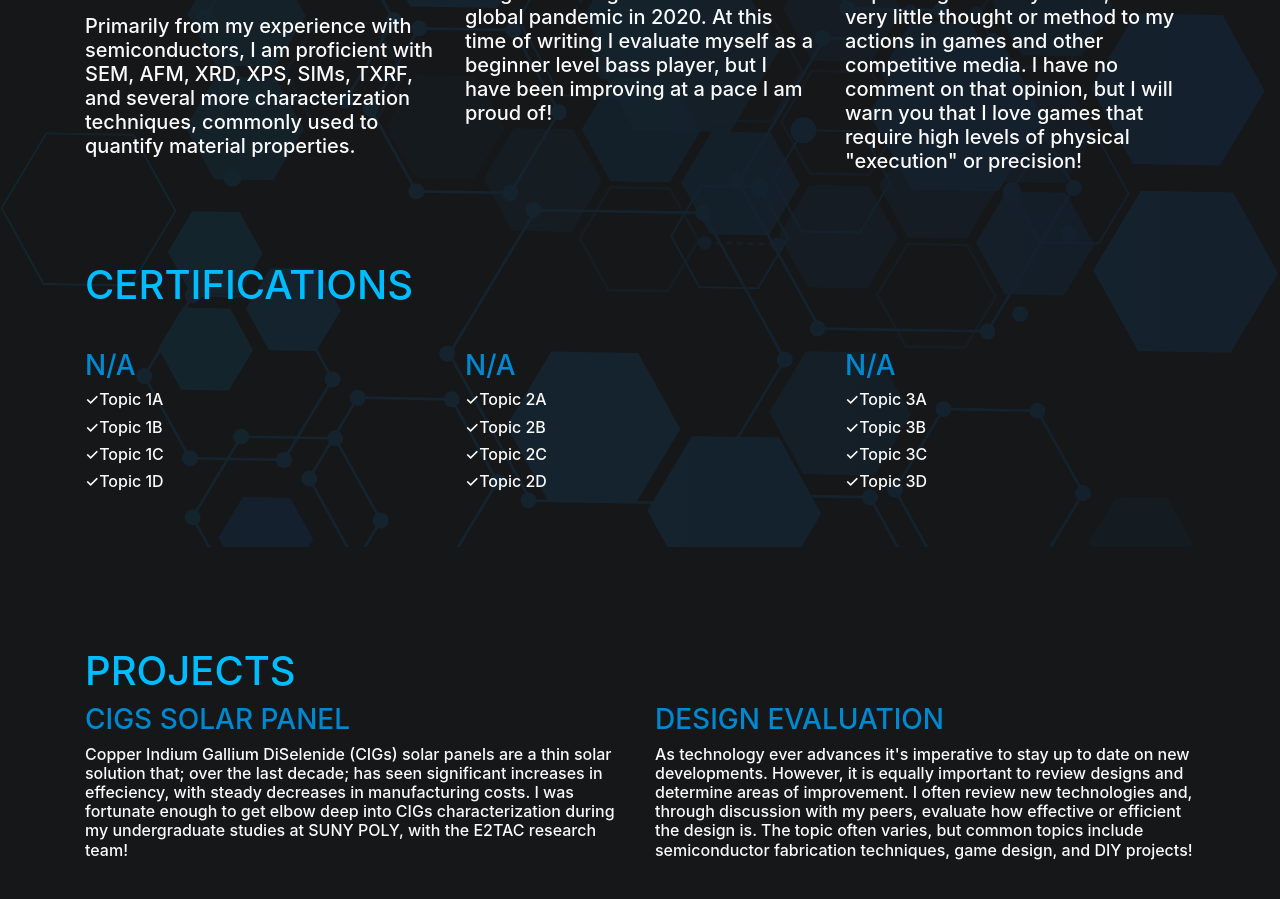
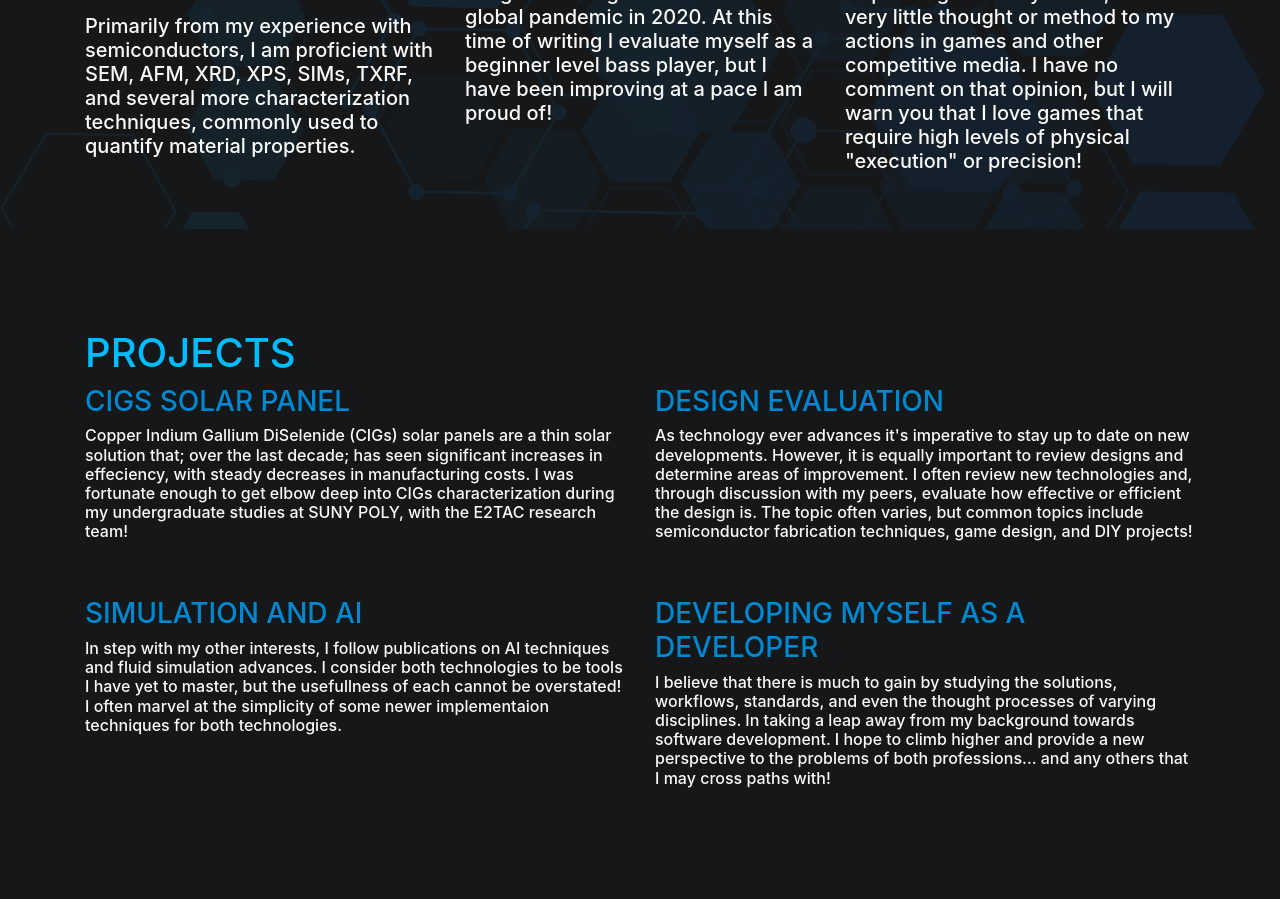
Before and after one commit to frin457/imori-personal-website, a Jekyll site: the page built from index.md, in a window 1280 px wide and 900 px high, scrolled down 1736 px. Built offline with Jekyll 4.4.1, drawn with Linux system fonts in a browser that asks for light colours.

Commit message:
Update skills.yml

```diff
--- a/_data/skills.yml
+++ b/_data/skills.yml
@@ -13,24 +13,3 @@ skill_list:
     description: Depending on who you ask, there is very little thought or method to my actions in games and other competitive media. I have no comment on that opinion, but I will warn you that I love games that require high levels of physical "execution" or precision!
 
 #If you have certifications, talk about them here
-certifications:
-  - name: N/A
-    topics:
-      - Topic 1A
-      - Topic 1B
-      - Topic 1C
-      - Topic 1D
-
-  - name: N/A
-    topics:
-      - Topic 2A
-      - Topic 2B
-      - Topic 2C
-      - Topic 2D
-
-  - name: N/A
-    topics:
-      - Topic 3A
-      - Topic 3B
-      - Topic 3C
-      - Topic 3D
```
